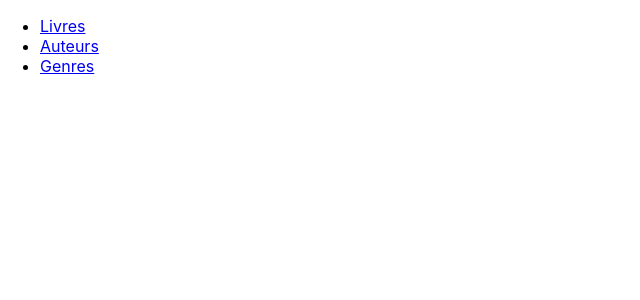
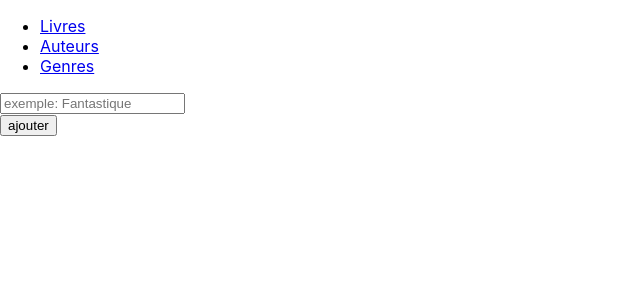
Before and after one commit to Gregoire-Le-Roux/rpi-react-project, a React (Create React App) app in the folder library/: page /genre in a window 1280 px wide. Shown: the top 300 px of the page, without its empty margins (0-640 px from the left). Built offline with nearby package versions, Linux system fonts and the light colour scheme.

Commit message:
add form gender

```diff
--- /dev/null
+++ b/library/src/components/Gender/Form.js
@@ -0,0 +1,15 @@
+function GenderForm () {
+
+    const SubmitClick = (event) => {
+        event.preventDefault()
+    }
+
+    return (
+        <form>
+            <input type="text" placeholder="exemple: Fantastique"></input>
+            <br></br>
+            <button onclick={SubmitClick} >ajouter</button>
+        </form>
+    );
+}
+export default GenderForm
--- a/library/src/components/Gender/Gender.js
+++ b/library/src/components/Gender/Gender.js
@@ -1,7 +1,8 @@
+import GenderForm from "./Form";
 function Gender() {
     return (
         <div>
-
+            <GenderForm></GenderForm>
         </div>
     );
 }
```
